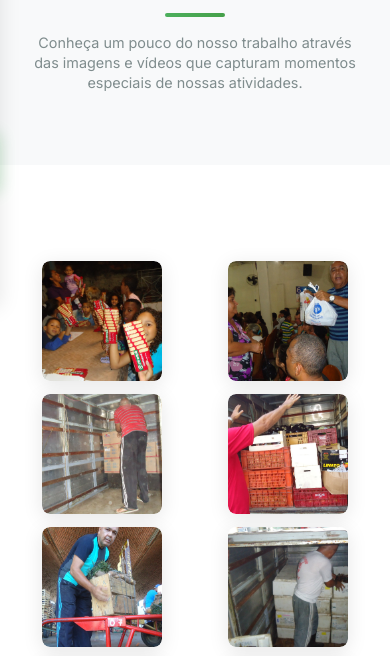
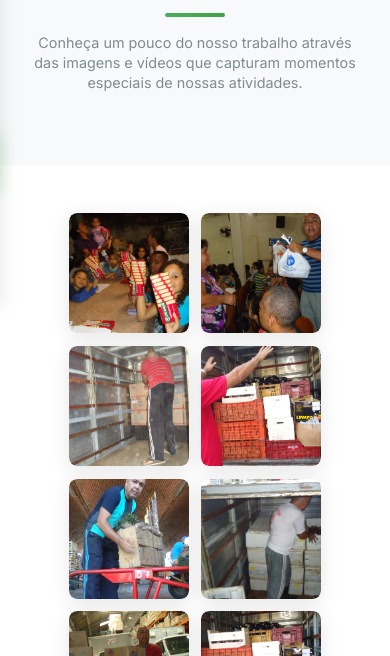
Before and after one commit to matbarroso97/institutobalbino, a plain HTML site: page pages/galeria.html in a window 390 px wide. Shown: the part 126-782 px from the top of the page. Drawn offline with Linux system fonts and the light colour scheme.

Commit message:
Fix: Melhorar centralização da galeria no mobile com justify-content e container flex

```diff
--- a/assets/css/style.css
+++ b/assets/css/style.css
@@ -948,6 +948,9 @@ p {
 
     .container {
         padding: 0 15px;
+        display: flex;
+        flex-direction: column;
+        align-items: center;
     }
 
     .welcome-section, .highlights-section {
@@ -985,17 +988,25 @@ p {
 
     /* ===== GALERIA MOBILE ===== */
     .gallery-grid {
+        display: grid;
         grid-template-columns: repeat(auto-fit, minmax(120px, 1fr));
         gap: 0.8rem;
         justify-items: center;
         align-items: center;
+        justify-content: center;
+        max-width: 100%;
+        margin: 0 auto;
     }
 
     .video-grid {
+        display: grid;
         grid-template-columns: repeat(auto-fit, minmax(150px, 1fr));
         gap: 1rem;
         justify-items: center;
         align-items: center;
+        justify-content: center;
+        max-width: 100%;
+        margin: 0 auto;
     }
 
     .gallery-item, .video-item {
```
